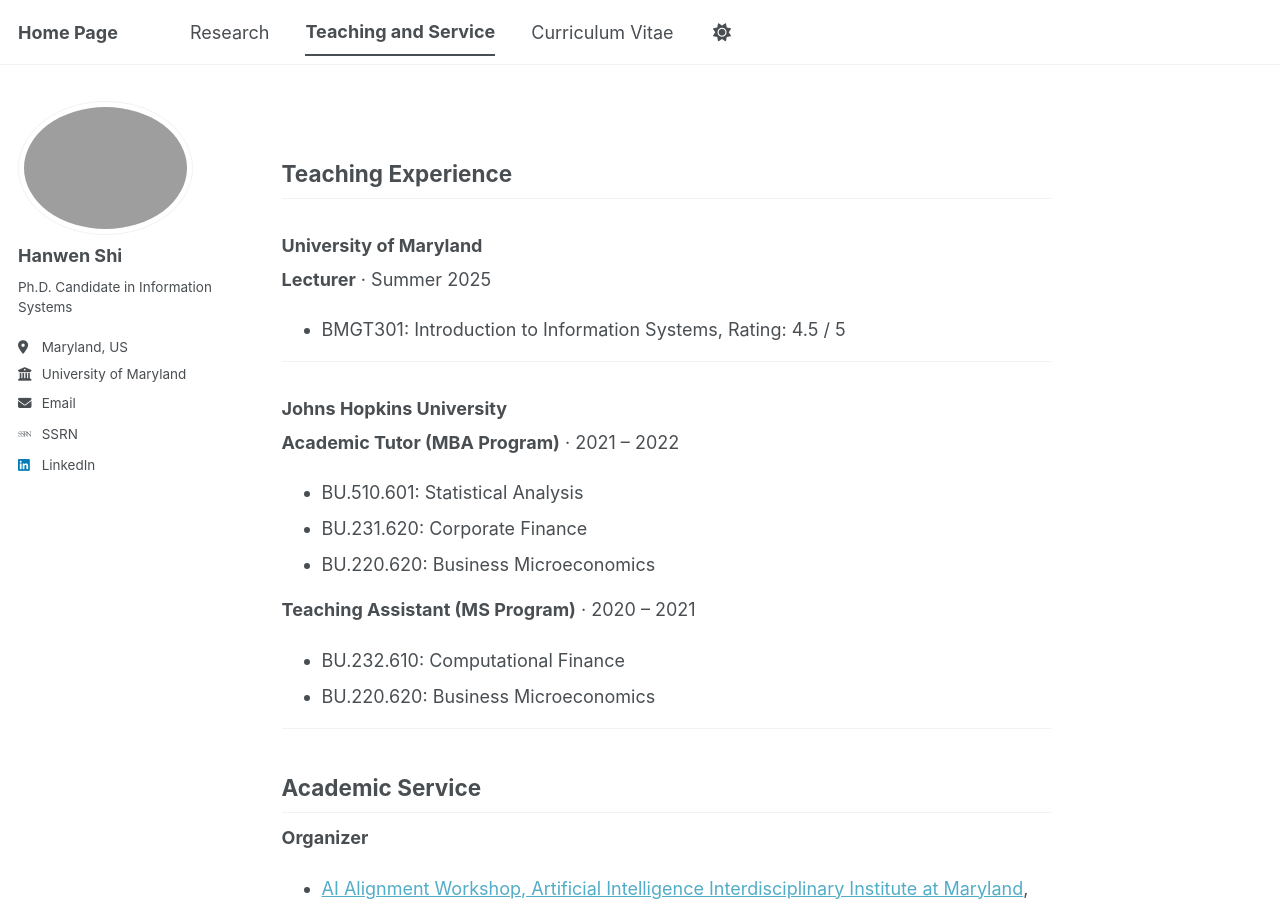
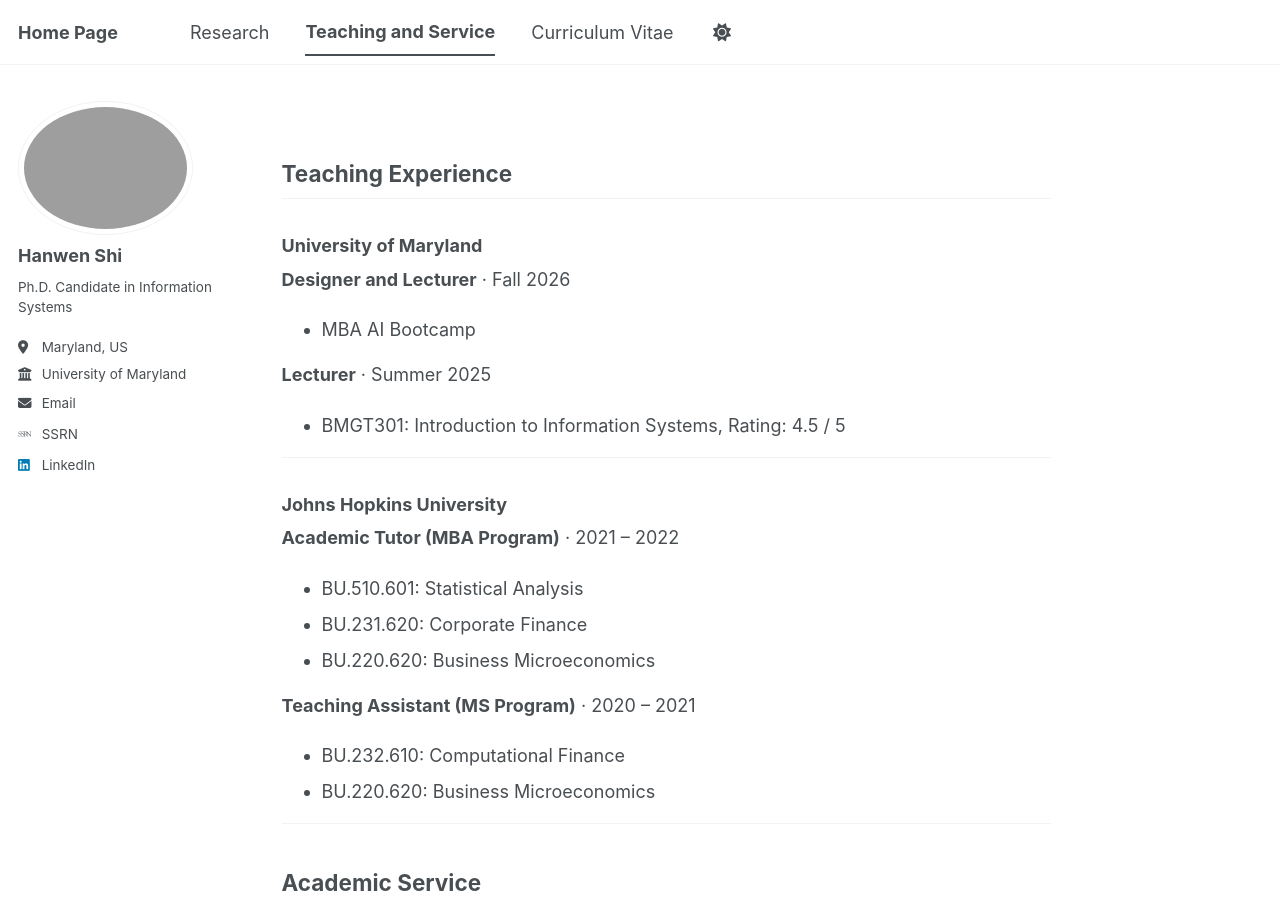
Before and after one commit to FrankieShih/frankieshih.github.io, a Jekyll site: the page built from teaching.md, in a window 1280 px wide and 900 px high. Built offline with Jekyll 4.4.1, drawn with Linux system fonts in a browser that asks for light colours; some web fonts are replaced; a script bundle is joined from its source files by our own code; library files that are not in the unit come from our copies.

Commit message:
Update teaching experience at University of Maryland
Added position as Designer and Lecturer for MBA AI Bootcamp.

```diff
--- a/teaching.md
+++ b/teaching.md
@@ -9,6 +9,9 @@
 ## Teaching Experience
 
 ### University of Maryland
+**Designer and Lecturer** · Fall 2026
+- MBA AI Bootcamp
+
 **Lecturer** · Summer 2025
 - BMGT301: Introduction to Information Systems, Rating: 4.5 / 5
 
```
